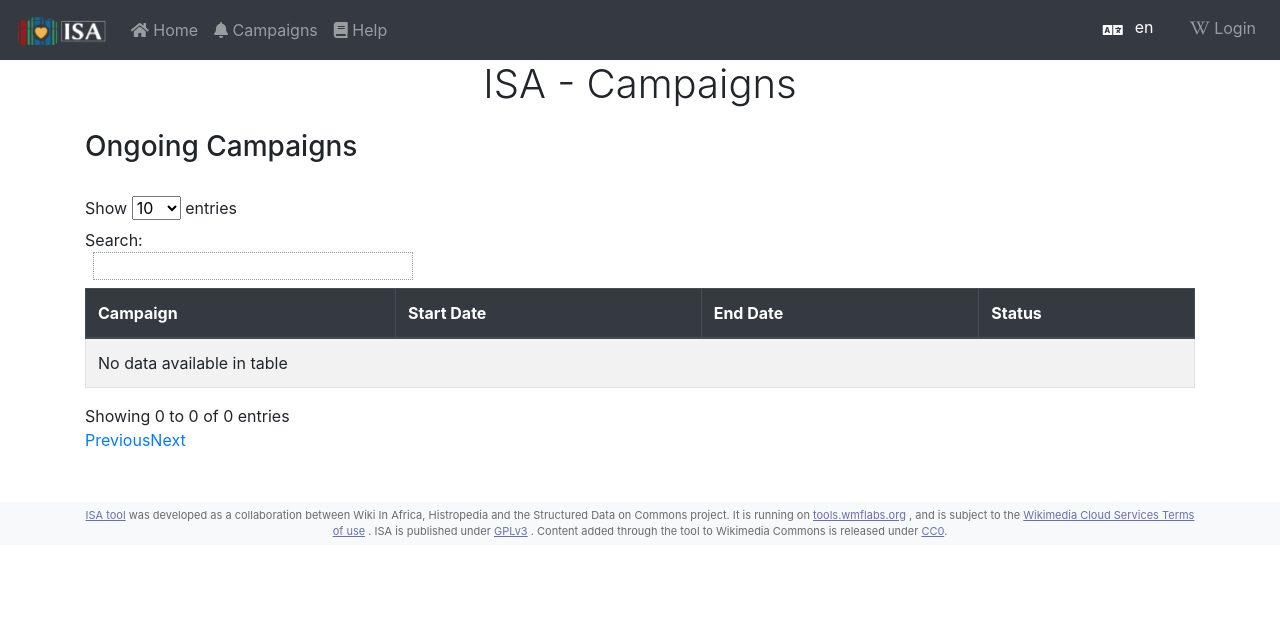
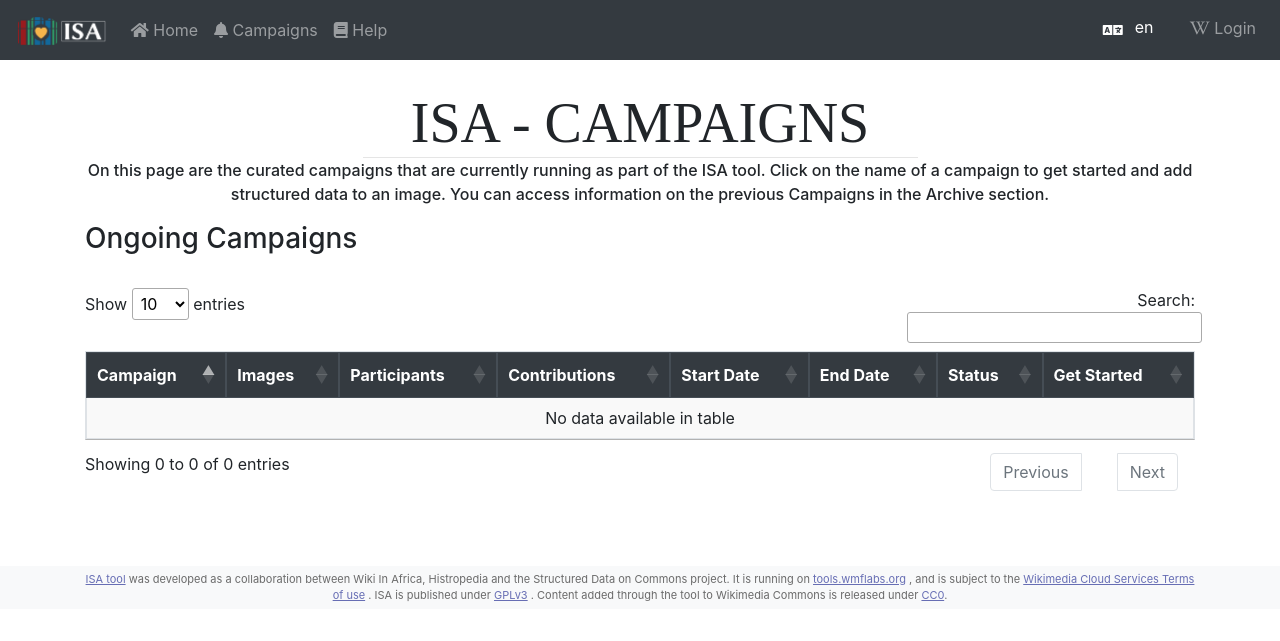
Before and after one commit to wikimedia/labs-tools-Isa, a Flask app: page /campaigns in a window 1280 px wide. Shown: the top 641 px of the page. Run offline with Flask 2, Linux system fonts and the light colour scheme; data that the repository does not hold is empty; parts of the project's set-up code (start-up, migrations or seed data) failed here and were passed over; some libraries are stand-ins or nearby versions; some web fonts are replaced.

Commit message:
Match Campaign Directory to Mocks
- re-order and update dependencies to get correct functionality
- add responsive plug-in, set column priority to first and last cell
- add missing columns (data needs linking)
- add "get started" column to provide "go to Campaign" link
- add page description text (needs updating)
- add create new campaign button (only shows for logged in user)

Bug: T225714
Change-Id: I8143ad29f94d25916fc34bd4e63f6fe305850329

```diff
--- a/isa/static/js/main.js
+++ b/isa/static/js/main.js
@@ -1,5 +1,11 @@
 $(document).ready( function () {
-    $( '#campaign_table' ).DataTable();
+    $( '#campaign_table' ).DataTable( {
+    responsive: true,
+                  columnDefs: [
+        { responsivePriority: 1, targets: 0 },
+        { responsivePriority: 2, targets: -1 }
+    ]
+} );
 
     $('#captions_lang_select_1').select2({
         tags: false
--- a/isa/templates/campaign/campaigns.html
+++ b/isa/templates/campaign/campaigns.html
@@ -1,70 +1,62 @@
 {% extends "main/layout.html" %}
 {% block content%}
-    <header class="main-page">
-        <div class=" d-flex justify-content-center container">
-            <h1>
-                ISA - {{ _('Campaigns') }}
-            </h1>
-        </div>
+<header class="container page-header text-center">
+
+        <h1>ISA - {{ _('Campaigns') }}</h1>
+ <hr>
+    <p>On this page are the curated campaigns that are currently running as part of the ISA tool. Click on the name of a campaign to get started and add structured data to an image. You can access information on the previous Campaigns in the Archive section.</p>
+
+      {% if username != 'Guest' and username != False and username != None %}
+    <a href="{{url_for( 'campaigns.CreateCampaign' )}}" class="btn btn-primary">Create a new campaign using this tool</a>
+    {% endif %}
 </header>
 <div class="container">
     <section id="campaigns">
         <div class="section-header">
-                <h3>
-                    {{ _('Ongoing Campaigns') }}
-                </h3>
+            <h3>{{ _('Ongoing Campaigns') }}</h3>
         </div>
         <br>
-            <table id="campaign_table" class="table mt-10px table-striped table-bordered table-hover" cellspacing="0">
+        <table id="campaign_table" class="display table table-bordered" style="width: 100%">
             <thead class="thead-dark">
                 <tr>
                     <th scope="col">{{ _('Campaign') }}</th>
+                    <th scope="col">Images</th>
+                    <th scope="col">Participants</th>
+                    <th scope="col">Contributions</th>
                     <th scope="col">{{ _('Start Date') }}</th>
                     <th scope="col">{{ _('End Date') }}</th>
                     <th scope="col">{{ _('Status') }}</th>
+                    <th scope="col">Get Started</th>
                 </tr>
             </thead>
             <tbody>
             {% for campaign in campaigns %}
                 <tr>
-                              <td nowrap class="table-link-cell title" role="button" tabindex="0">
-                                  <a class="campaign-link" href="{{url_for('campaigns.getCampaignById', id=campaign.id) }}">
-                                      <span class="">
-                                          {{ campaign.campaign_name }}
-                                      </span>
-                                  </a>
-                              </td>
-                              <td class="table-link-cell">
-                                  <a class="campaign-link" href="{{url_for('campaigns.getCampaignById', id=campaign.id) }}">
-                                      <span class="">
-                                          {{ campaign.start_date.strftime("%Y-%m-%d %H:%M") }}
-                                      </span>
-                                  </a>
-                              </td>
-                              <td class="table-link-cell">
-                                  <a class="campaign-link" href="{{url_for('campaigns.getCampaignById', id=campaign.id) }}">
-                                      <span class="">
-                                            {{ campaign.end_date.strftime("%Y-%m-%d %H:%M") }}
-                                      </span>
-                                  </a>
-                              </td>
-                              <td class="table-link-cell">
-                                  <a class="campaign-link" href="{{url_for('campaigns.getCampaignById', id=campaign.id) }}">
-                                        {% if campaign.end_date.strftime("%Y-%m-%d %H:%M") < datetime.now().strftime("%Y-%m-%d %H:%M") %}
+                    <td><span class="">{{ campaign.campaign_name }}</span></td>
+                    <td>5000</td>
+                    <td>100</td>
+                    <td>50</td>
+                    <td><span class="">{{ campaign.start_date.strftime("%d-%m-%y") }}</span></td>
+                    <td><span class="">{{ campaign.end_date.strftime("%d-%m-%y") }}</span></td>
+                    <td>
+                        {% if campaign.end_date.strftime("%d-%m-%y") < datetime.now().strftime("%d-%m-%y") %}
                         <span class=""> {{ _('Closed') }}</span>
                         {% else %}
                         <span class="">{{ _('Open') }}</span>
                         {%  endif %}
-                                  </a>
                     </td>
+                    <td><a href="{{url_for('campaigns.getCampaignById', id=campaign.id) }}">Go to Campaign</a></td>
                 </tr>
             {% endfor%}
             </tbody>
         </table>
     </section>
 </div>
-    <script src="https://cdnjs.cloudflare.com/ajax/libs/jquery/3.1.1/jquery.min.js"></script>
-    <script src="https://cdnjs.cloudflare.com/ajax/libs/datatables/1.10.12/js/jquery.dataTables.min.js"></script>
-    <script src="https://cdnjs.cloudflare.com/ajax/libs/datatables/1.10.12/js/dataTables.bootstrap.min.js"></script>
+<div class="container text-center">
 
+
+</div>
+    <script type="text/javascript" charset="utf8" src="https://cdn.datatables.net/1.10.19/js/jquery.dataTables.js"></script>
+    <script type="text/javascript" charset="utf8" src="https://cdn.datatables.net/1.10.18/js/dataTables.bootstrap4.min.js"></script>
+    <script type="text/javascript" charset="utf8" src="https://cdn.datatables.net/responsive/2.2.2/js/dataTables.responsive.min.js"></script>
 {% endblock content%}
--- a/isa/templates/main/layout.html
+++ b/isa/templates/main/layout.html
@@ -9,10 +9,11 @@
         <meta charset="utf-8">
         <meta name="viewport" content="width=device-width, initial-scale=1">
         <link rel="stylesheet" href="https://tools-static.wmflabs.org/cdnjs/ajax/libs/twitter-bootstrap/4.0.0/css/bootstrap.min.css" integrity="sha384-Gn5384xqQ1aoWXA+058RXPxPg6fy4IWvTNh0E263XmFcJlSAwiGgFAW/dAiS6JXm" crossorigin="anonymous">
+      <!--  <link type="stylesheet" href="https://tools-static.wmflabs.org/cdnjs/ajax/libs/font-awesome/4.7.0/css/font-awesome.min.css" rel="stylesheet"> -->
+        <link rel="stylesheet" href="https://use.fontawesome.com/releases/v5.8.2/css/all.css" integrity="sha384-oS3vJWv+0UjzBfQzYUhtDYW+Pj2yciDJxpsK1OYPAYjqT085Qq/1cq5FLXAZQ7Ay" crossorigin="anonymous">
+        <link rel="stylesheet" type="text/css" href="https://cdn.datatables.net/1.10.19/css/jquery.dataTables.css">
+        <link rel="stylesheet" type="text/css" href="https://cdn.datatables.net/responsive/2.2.2/css/responsive.bootstrap4.min.css">
 
-        <link rel="stylesheet" href="https://use.fontawesome.com/releases/v5.8.1/css/all.css" integrity="sha384-50oBUHEmvpQ+1lW4y57PTFmhCaXp0ML5d60M1M7uH2+nqUivzIebhndOJK28anvf" crossorigin="anonymous">
-    <!--    <link type="stylesheet" href="https://tools-static.wmflabs.org/cdnjs/ajax/libs/font-awesome/4.7.0/css/font-awesome.min.css" rel="stylesheet">-->
-        <link type="stylesheet" href="https://cdn.datatables.net/1.10.19/css/jquery.dataTables.min.css" rel="stylesheet">
         <link type="stylesheet" href="https://cdnjs.cloudflare.com/ajax/libs/bootstrap-datetimepicker/4.17.47/css/*.css">
         <link href="https://tools-static.wmflabs.org/cdnjs/ajax/libs/select2/4.0.7/css/select2.css" rel="stylesheet" />
         <link rel="stylesheet" media="screen" href="https://fontlibrary.org/face/linux-biolinum" type="text/css"/>
@@ -21,7 +22,6 @@
 
         <script src="https://tools-static.wmflabs.org/cdnjs/ajax/libs/jquery/3.3.1/jquery.js"></script>
         <script src="https://tools-static.wmflabs.org/cdnjs/ajax/libs/twitter-bootstrap/4.0.0/js/bootstrap.min.js"></script>
-        <script src="https://cdn.datatables.net/1.10.18/js/jquery.dataTables.min.js"></script>
         <script src="https://tools-static.wmflabs.org/cdnjs/ajax/libs/select2/4.0.7/js/select2.js"></script>
     </head>
     <body>
```
Lines whose indentation alone changed are shown as unchanged.
